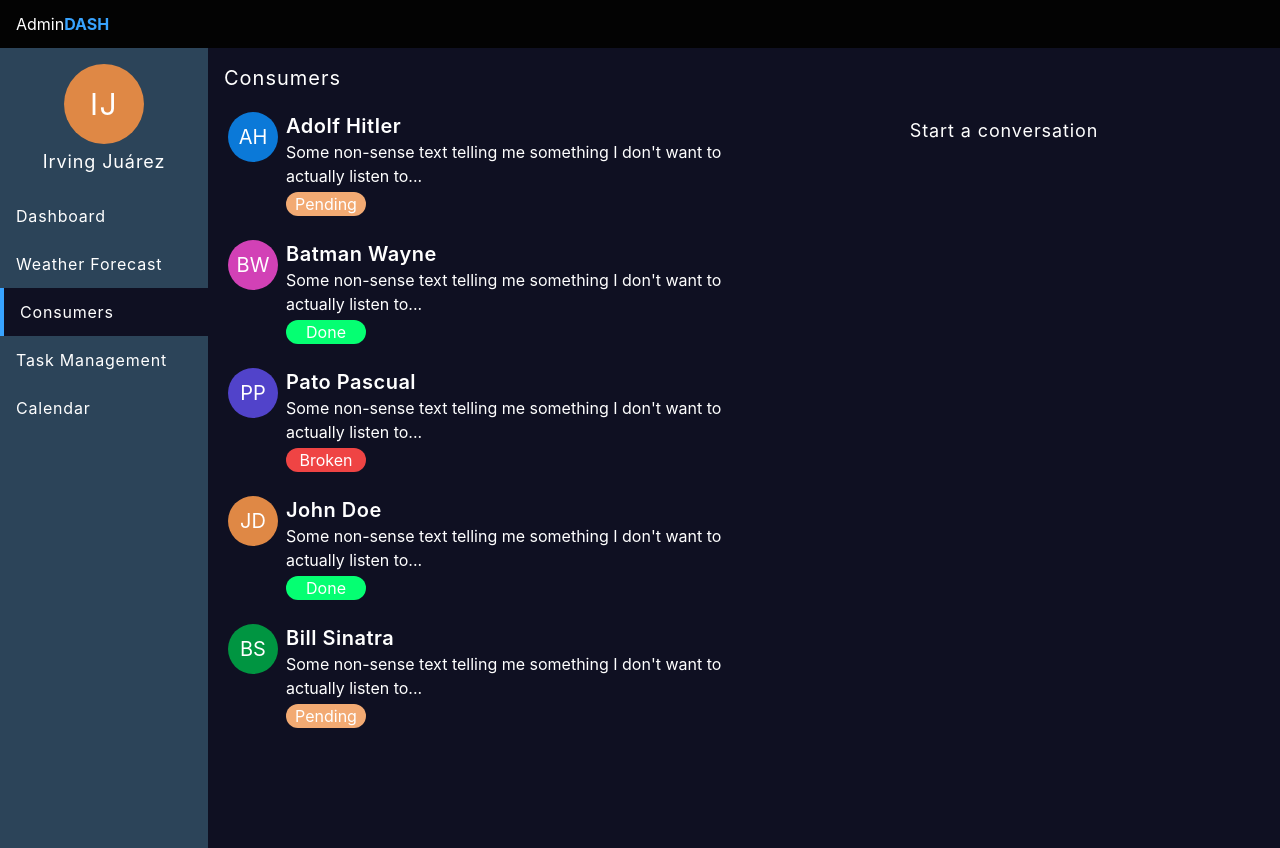
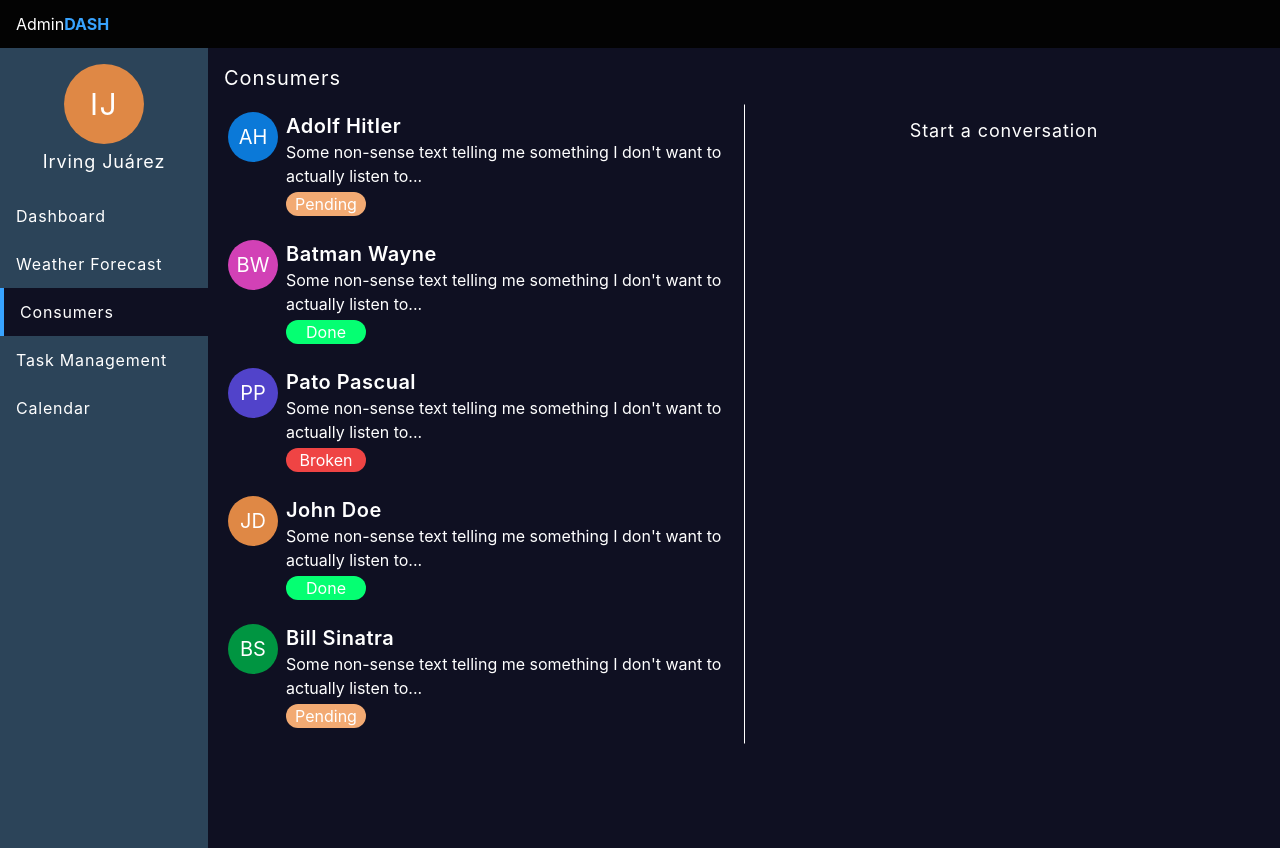
Before and after one commit to irvingvjuarez/admin-dash, a React (Vite) app: page /consumers in a window 1280 px wide. Built offline with nearby package versions, Linux system fonts and the light colour scheme.

Commit message:
A style issue already solved

```diff
--- a/src/containers/Inbox/index.tsx
+++ b/src/containers/Inbox/index.tsx
@@ -1,5 +1,7 @@
+import { useLocation } from "react-router-dom"
 import { ChatForm } from "../../components/ChatForm"
 import { ConsumerItem } from "../../components/ConsumerItem"
+import { MEDIA_QUERIES } from "../../globals"
 
 interface InboxProps {
   person?: any
@@ -10,8 +12,16 @@ const Inbox: React.FC<InboxProps> = ({
   person,
   containerClassName
 }) => {
+  const { pathname } = useLocation()
+  const getContainerClassName = () => {
+    let classname = "border border-[transparent]"
+    if(containerClassName) classname += ` ${containerClassName}`
+    if(window.screen.width >= MEDIA_QUERIES.md && /chat/.test(pathname) === false) classname += " border-l-just-white"
+    return classname
+  }
+
   return(
-    <section className={`border border-[transparent] ${containerClassName}`}>
+    <section className={getContainerClassName()}>
       {person ? (
         <>
           <div>
--- /dev/null
+++ b/src/globals.ts
@@ -0,0 +1,6 @@
+export const MEDIA_QUERIES = {
+  sm: 640,
+  md: 768,
+  lg: 1024,
+  xl: 1280
+}
```
